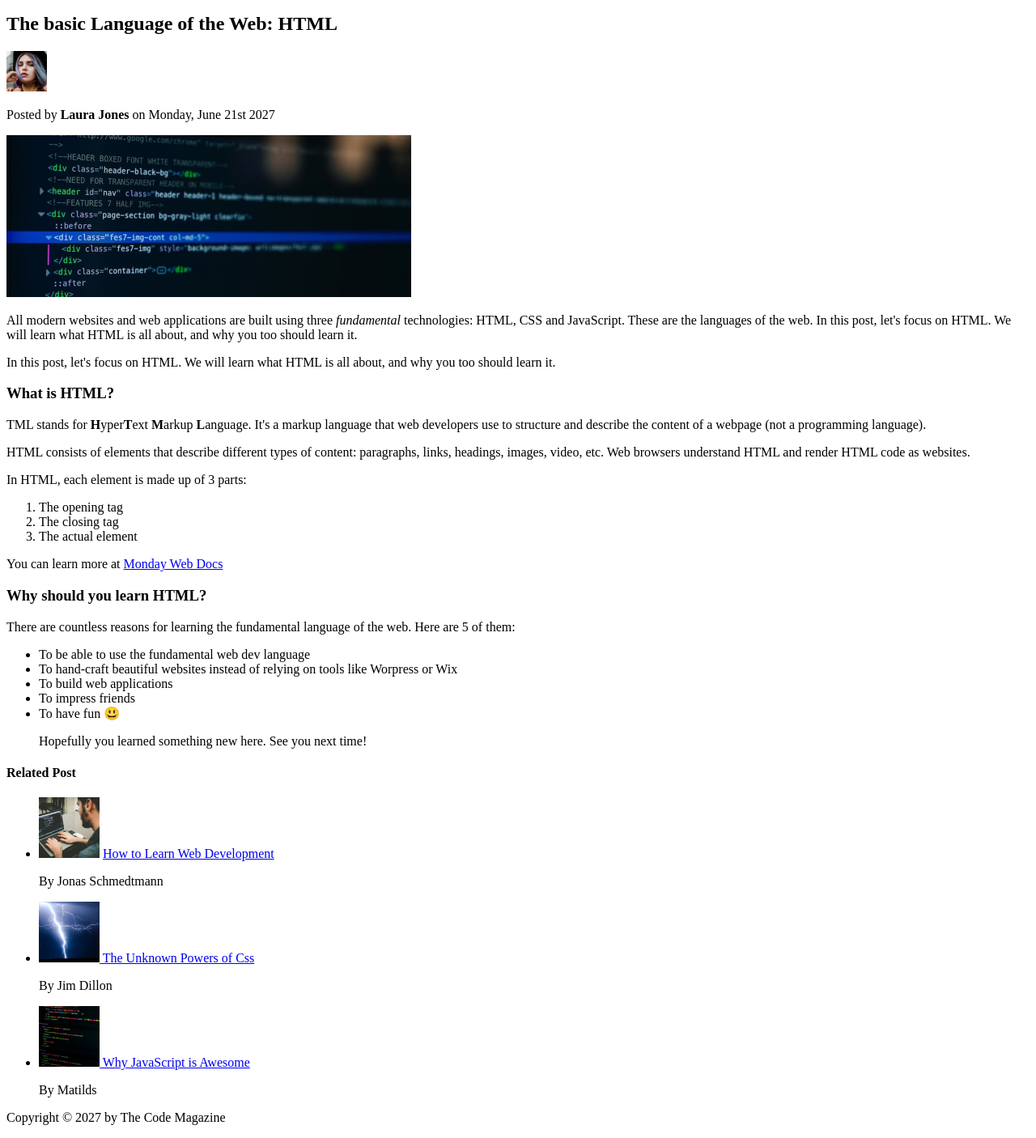
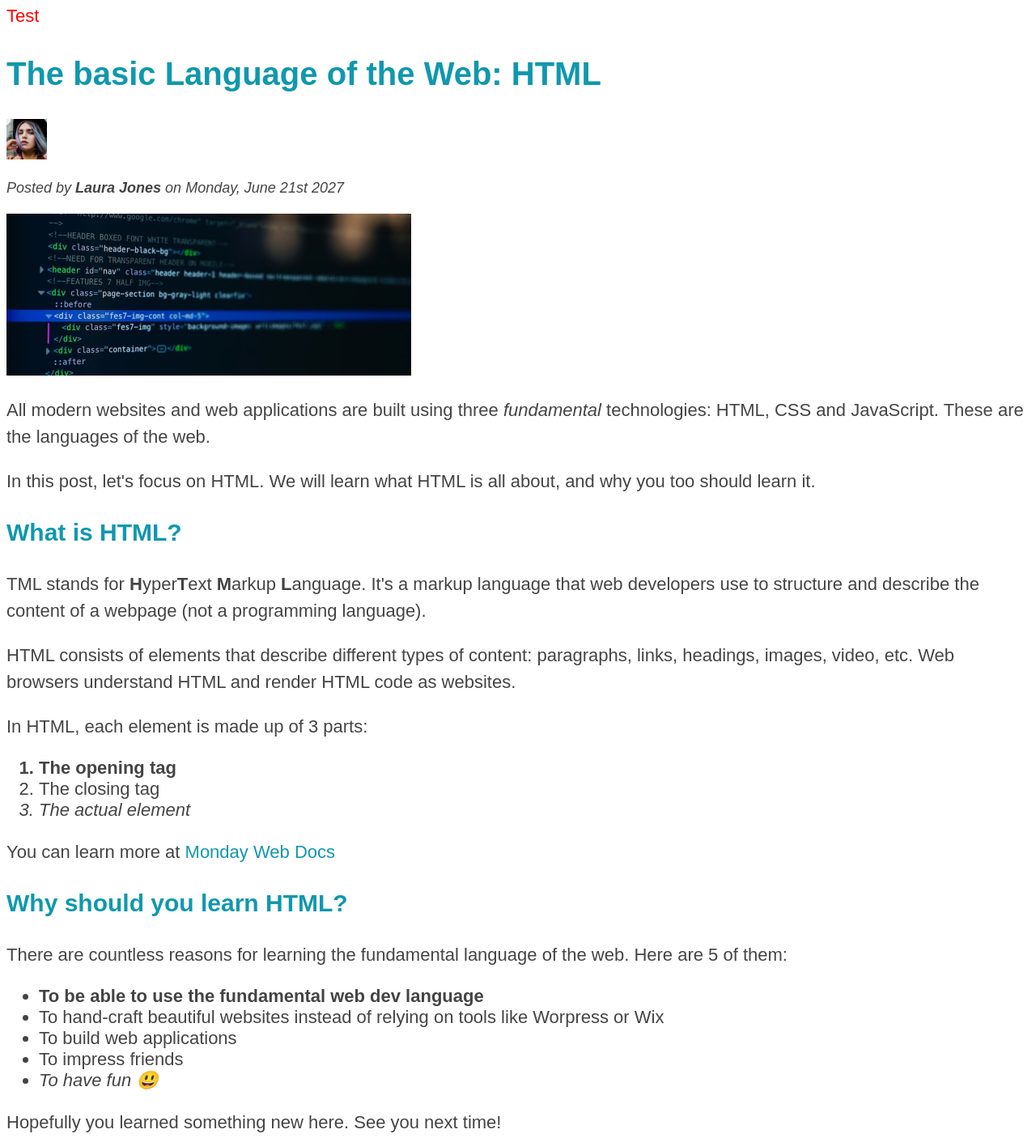
Before and after one commit to ben6123/w-Udemy, a plain HTML site: page 02-HTML-Fundamentals/index.html in a window 1280 px wide. Shown: the part 103-1509 px from the top of the page at 81% size. Drawn offline with Linux system fonts and the light colour scheme.

Commit message:
more styles

```diff
--- a/02-HTML-Fundamentals/index.html
+++ b/02-HTML-Fundamentals/index.html
@@ -1,10 +1,12 @@
 <!DOCTYPE html>
 <html lang="en">
+
 <head>
   <meta charset="UTF-8" />
   <meta http-equiv="X-UA-Compatible" content="IE=edge" />
   <meta name="viewport" content="width=device-width, initial-scale=1.0" />
   <title>The basic Language of the Web: HTML</title>
+  <link rel="stylesheet" href="styles4index.css" />
 </head>
 
 <body>
@@ -16,7 +18,7 @@
     <h5>The basic Language of the Web: HTML</h5>
     <h6>The basic Language of the Web: HTML</h6>
     -->
-    <header>
+  <header class="main-header">
     <h1>📘 The Code Magazine</h1>
     <nav>
       <a href="blog.html">BLOG</a>
@@ -25,29 +27,22 @@
       <a href="#">css grid</a>
     </nav>
   </header>
+
   <article>
+    <p>Test</p>
     <header>
       <h2>The basic Language of the Web: HTML</h2>
-        <img
-          src="img/laura-jones.jpg"
-          alt="Headshot of Laura Jones"
-          width="50px"
-          height="50px"
-        />
-        <p>Posted by <strong>Laura Jones</strong> on Monday, June 21st 2027</p>
-        <img
-          src="img/post-img.jpg"
-          alt="HTML code on a screen"
-          width="500px"
-          height="200px"
-        />
+      <img src="img/laura-jones.jpg" alt="Headshot of Laura Jones" width="50px" height="50px" />
+      <p id="author">
+        Posted by <strong>Laura Jones</strong> on Monday, June 21st 2027
+      </p>
+      <img src="img/post-img.jpg" alt="HTML code on a screen" width="500px" height="200px" />
     </header>
     <p>
       All modern websites and web applications are built using three
       <em>fundamental</em>
       technologies: HTML, CSS and JavaScript. These are the languages of the
-        web. In this post, let's focus on HTML. We will learn what HTML is all
-        about, and why you too should learn it.
+      web.
     </p>
     <p>
       In this post, let's focus on HTML. We will learn what HTML is all about,
@@ -67,7 +62,7 @@
     </p>
     <p>In HTML, each element is made up of 3 parts:</p>
     <ol>
-        <li>The opening tag</li>
+      <li class="first-li">The opening tag</li>
       <li>The closing tag</li>
       <li>The actual element</li>
     </ol>
@@ -84,43 +79,46 @@
       web. Here are 5 of them:
     </p>
     <ul>
-        <li>To be able to use the fundamental web dev language</li>
+      <li class="first-li">
+        To be able to use the fundamental web dev language
+      </li>
       <li>
         To hand-craft beautiful websites instead of relying on tools like
         Worpress or Wix
       </li>
-        <li>To build web applications</li>
-        <li>To impress friends</li>
+      <li>
+        To build web applications
+      </li>
+      <li>
+        To impress friends
+      </li>
       <li>To have fun 😃</li>
+    </ul>
       <p>Hopefully you learned something new here. See you next time!</p>
-      </ul>
   </article>
   <aside>
     <h4>Related Post</h4>
-      <ul>
+    <ul class="related">
       <li>
         <img src="img/related-1.jpg" alt="Man Writing codes" width="75px" height="75px" />
         <a href="#"> How to Learn Web Development</a>
-          <p>By Jonas Schmedtmann</p>
+        <p class="related-author">By Jonas Schmedtmann</p>
       </li>
       <li>
-          <img src="img/related-2.jpg" alt="Lightening" width="75px" height="75px" /><a
-            href="#"
-          >
-            The Unknown Powers of Css</a
-          >
-          <p>By Jim Dillon</p>
+        <img src="img/related-2.jpg" alt="Lightening" width="75px" height="75px" /><a href="#"> The Unknown Powers of
+          Css</a>
+        <p class="related-author">By Jim Dillon</p>
       </li>
       <li>
-          <img src="img/related-3.jpg" alt="codes on screen" width="75px" height="75px" /><a
-            href="#"
-          >
-            Why JavaScript is Awesome</a
-          >
-          <p>By Matilds</p>
+        <img src="img/related-3.jpg" alt="codes on screen" width="75px" height="75px" /><a href="#"> Why JavaScript is
+          Awesome</a>
+        <p class="related-author">By Matilds</p>
       </li>
     </ul>
   </aside>
-    <footer>Copyright &copy; 2027 by The Code Magazine</footer>
+  <footer>
+    <p id="Copyright">Copyright &copy; 2027 by The Code Magazine</p>
+  </footer>
 </body>
+
 </html>
--- /dev/null
+++ b/02-HTML-Fundamentals/styles4index.css
@@ -0,0 +1,105 @@
+h1,
+h2,
+h3,
+h4,
+p,
+li {
+  font-family: sans-serif;
+  color: #444;
+}
+
+h1,
+h2,
+h3 {
+  color: #1098ad;
+}
+
+h1 {
+  font-size: 26px;
+  text-transform: uppercase;
+  font-style: italic;
+}
+h2 {
+  font-size: 40px;
+}
+h3 {
+  font-size: 30px;
+}
+h4 {
+  font-size: 20px;
+  text-transform: uppercase;
+  text-align: center;
+}
+p {
+  font-size: 22px;
+  line-height: 1.5;
+}
+li {
+  font-size: 22px;
+}
+/* footer p {
+  font-size: 16px;
+} */
+/*article header p{
+  font-style: italic;}*/
+
+#author {
+  font-style: italic;
+  font-size: 18px;
+}
+#Copyright {
+  font-size: 16px;
+}
+.related-author {
+  font-size: 18px;
+  font-weight: bold;
+}
+.related {
+  list-style: none;
+}
+.main-header {
+  background-color: #f7f7f7;
+}
+aside {
+  border-top: 5px solid #1098ad;
+  border-bottom: 5px solid #1098ad;
+  background-color: #f7f7f7;
+}
+/* body{
+  background-color: aqua;
+} */
+/* .first-li{
+  font-weight: bold;
+} */
+li:first-child {
+  font-weight: bold;
+}
+
+li:last-child{
+  font-style: italic;
+}
+
+li:nth-child(even) {
+  /* color: red; */
+}
+/* misconception :this wont work */
+article p:first-child{
+  color: red;
+}
+/* styling hyperlinks */
+a:link{
+  color: #1098ad;
+  text-decoration: none;
+}
+a:visited{
+  color:#1098ad;
+}
+a:hover{
+  color: orangered;
+  font-weight: bold;
+  text-decoration: underline  orangered;
+}
+a:active{
+  background-color: black;
+  font-style: italic;
+}
```
Lines whose indentation alone changed are shown as unchanged.
